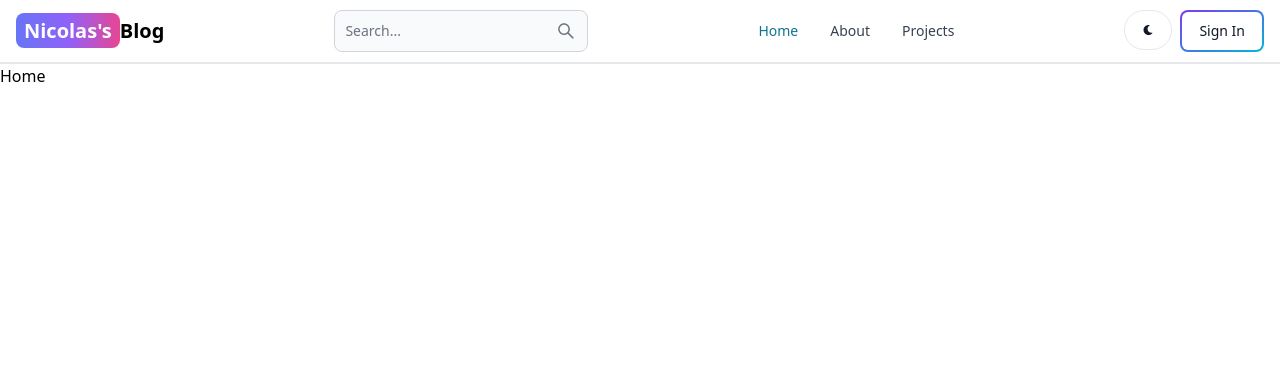
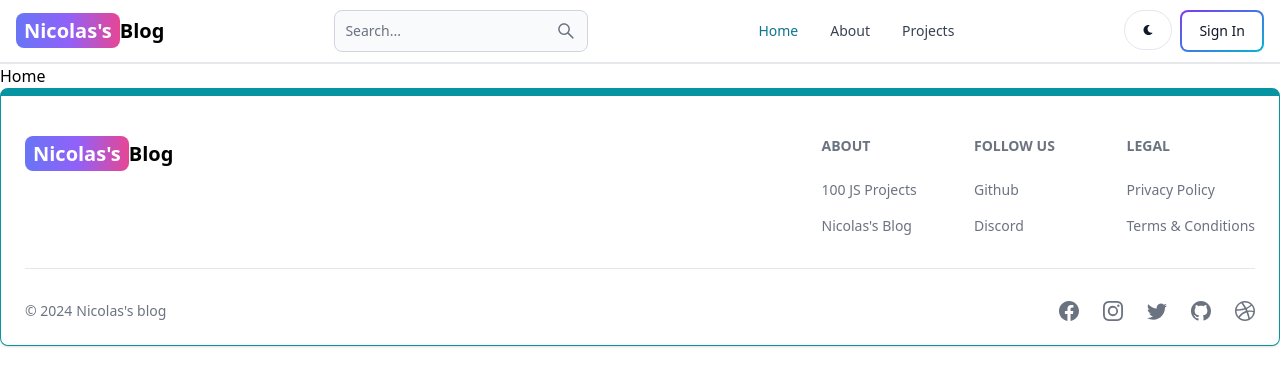
Before and after one commit to NicolasLi2/blog, a React (Vite) app in the folder frontend/: page / in a window 1280 px wide. Shown: the top 386 px of the page. Built offline with nearby package versions, Linux system fonts and the light colour scheme.

Commit message:
create the footer component

```diff
--- a/frontend/src/App.tsx
+++ b/frontend/src/App.tsx
@@ -6,12 +6,14 @@
 import SignIn from './pages/SignIn';
 import SignUp from './pages/SignUp';
 import Header from './components/Header';
+import Footer from './components/Footer';
 
 const Layout = () => {
   return (
     <>
       <Header />
       <Outlet />
+      <Footer />
     </>
   );
 };
--- /dev/null
+++ b/frontend/src/components/Footer.tsx
@@ -0,0 +1,86 @@
+import { Footer } from 'flowbite-react';
+import { Link } from 'react-router-dom';
+import {
+  BsDribbble,
+  BsFacebook,
+  BsGithub,
+  BsInstagram,
+  BsTwitter,
+} from 'react-icons/bs';
+
+export default function FooterComponent() {
+  return (
+    <Footer container className='border border-t-8 border-teal-500'>
+      <div className='w-full max-w-7xl mx-auto'>
+        <div className='grid w-full justify-between sm:flex md:grid-cols-1'>
+          <div className='mt-5'>
+            <Link
+              to='/'
+              className='self-center whitespace-nowrap text-lg sm:text-xl font-semibold dark:text-white'
+            >
+              <span className='px-2 py-1 bg-gradient-to-r from-indigo-500 via-purple-500 to-pink-500 rounded-lg text-white'>
+                Nicolas's
+              </span>
+              Blog
+            </Link>
+          </div>
+          <div className='grid grid-cols-2 gap-8 mt-4 sm:grid-cols-3 sm:gap-6'>
+            <div>
+              <Footer.Title title='About' />
+              <Footer.LinkGroup col>
+                <Footer.Link href='#' target='_blank' rel='noopener noreferrer'>
+                  {/* rel='noopener noreferrer' => avoid new window being blocked */}
+                  100 JS Projects
+                </Footer.Link>
+                <Footer.Link
+                  href='/about'
+                  target='_blank'
+                  rel='noopener noreferrer'
+                >
+                  Nicolas's Blog
+                </Footer.Link>
+              </Footer.LinkGroup>
+            </div>
+            <div>
+              <Footer.Title title='Follow us' />
+              <Footer.LinkGroup col>
+                <Footer.Link
+                  href='https://www.github.com/nicolasli2'
+                  target='_blank'
+                  rel='noopener noreferrer'
+                >
+                  Github
+                </Footer.Link>
+                <Footer.Link href='#' target='_blank' rel='noopener noreferrer'>
+                  Discord
+                </Footer.Link>
+              </Footer.LinkGroup>
+            </div>
+            <div>
+              <Footer.Title title='Legal' />
+              <Footer.LinkGroup col>
+                <Footer.Link href='#'>Privacy Policy</Footer.Link>
+                <Footer.Link href='#'>Terms &amp; Conditions</Footer.Link>
+              </Footer.LinkGroup>
+            </div>
+          </div>
+        </div>
+        <Footer.Divider />
+        <div className='w-full sm:flex sm:items-center sm:justify-between'>
+          <Footer.Copyright
+            href='#'
+            by="Nicolas's blog"
+            year={new Date().getFullYear()}
+          />
+          <div className='flex gap-6 sm:mt-0 mt-4 sm:justify-center'>
+            <Footer.Icon href='#' icon={BsFacebook} />
+            <Footer.Icon href='#' icon={BsInstagram} />
+            <Footer.Icon href='#' icon={BsTwitter} />
+            <Footer.Icon href='#' icon={BsGithub} />
+            <Footer.Icon href='#' icon={BsDribbble} />
+          </div>
+        </div>
+      </div>
+    </Footer>
+  );
+}
```
